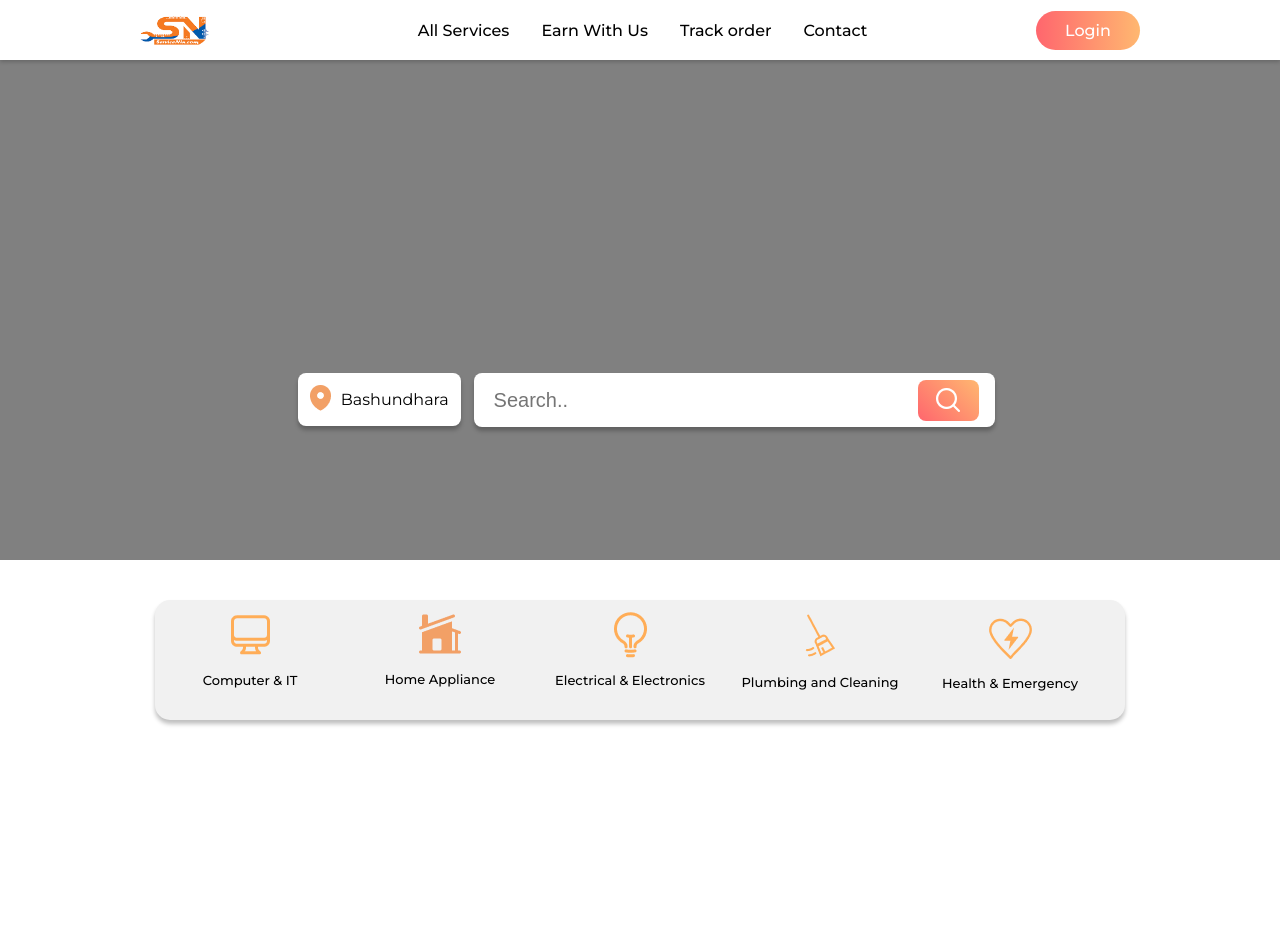
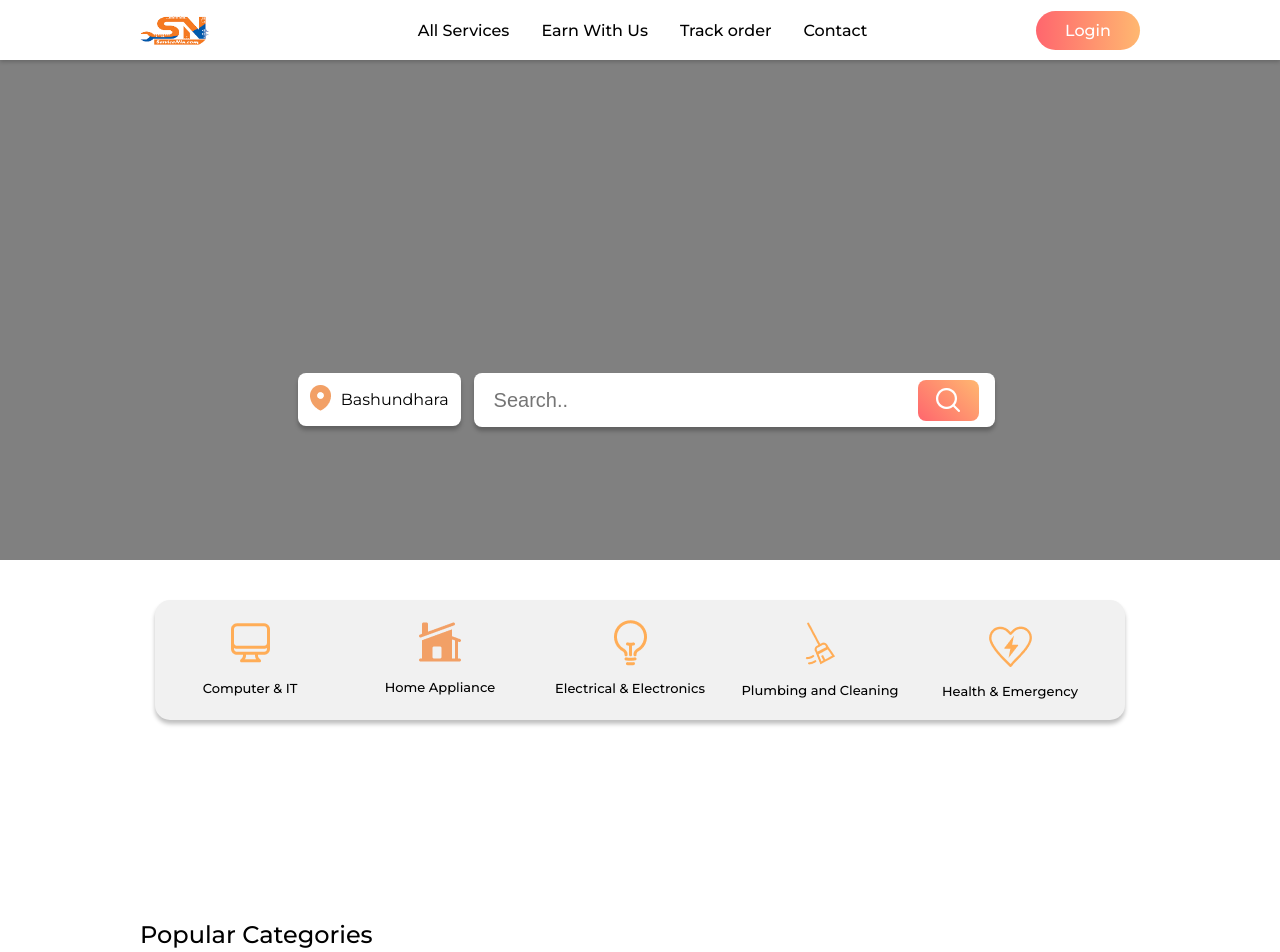
Before and after one commit to RaihanSarkar1/service_nin_react, a React (Create React App) app: page / in a window 1280 px wide. Shown: the top 952 px of the page. Before the commit the page ends 800 px from the top, so only its background shows below. Built offline with nearby package versions, Linux system fonts and the light colour scheme.

Commit message:
Added popular section component

```diff
--- a/src/App.css
+++ b/src/App.css
@@ -271,7 +271,7 @@ nav {
   list-style: none;
   border-radius: 5px;
   width: 170px;
-  height: 100px;
+  height: 85px;
 }
 
 .services-box li:hover {
@@ -298,6 +298,15 @@ nav {
   margin-top: 7px;
 }
 
+.pop-sect {
+  margin: 200px 140px 0px 140px;
+}
+
+.title {
+  font-size: 24px;
+  font-family: Montserrat;
+  font-weight: 500;
+}
 
 @media(max-width:1024px) {
 
--- a/src/App.js
+++ b/src/App.js
@@ -2,6 +2,7 @@ import './App.css';
 import Navbar from './components/navbar';
 import Hero from './components/hero';
 import Services from './components/services';
+import Popular from './components/popular';
 
 
 function App() {
@@ -10,6 +11,7 @@ function App() {
       <Navbar />
       <Hero />
       <Services />
+      <Popular />
 
     </>
   );
--- /dev/null
+++ b/src/components/popular.js
@@ -0,0 +1,8 @@
+export default function Popular() {
+    return (
+        <div className="pop-sect">
+            <h2 className="title">Popular Categories</h2>
+
+        </div>
+    )
+}
```
